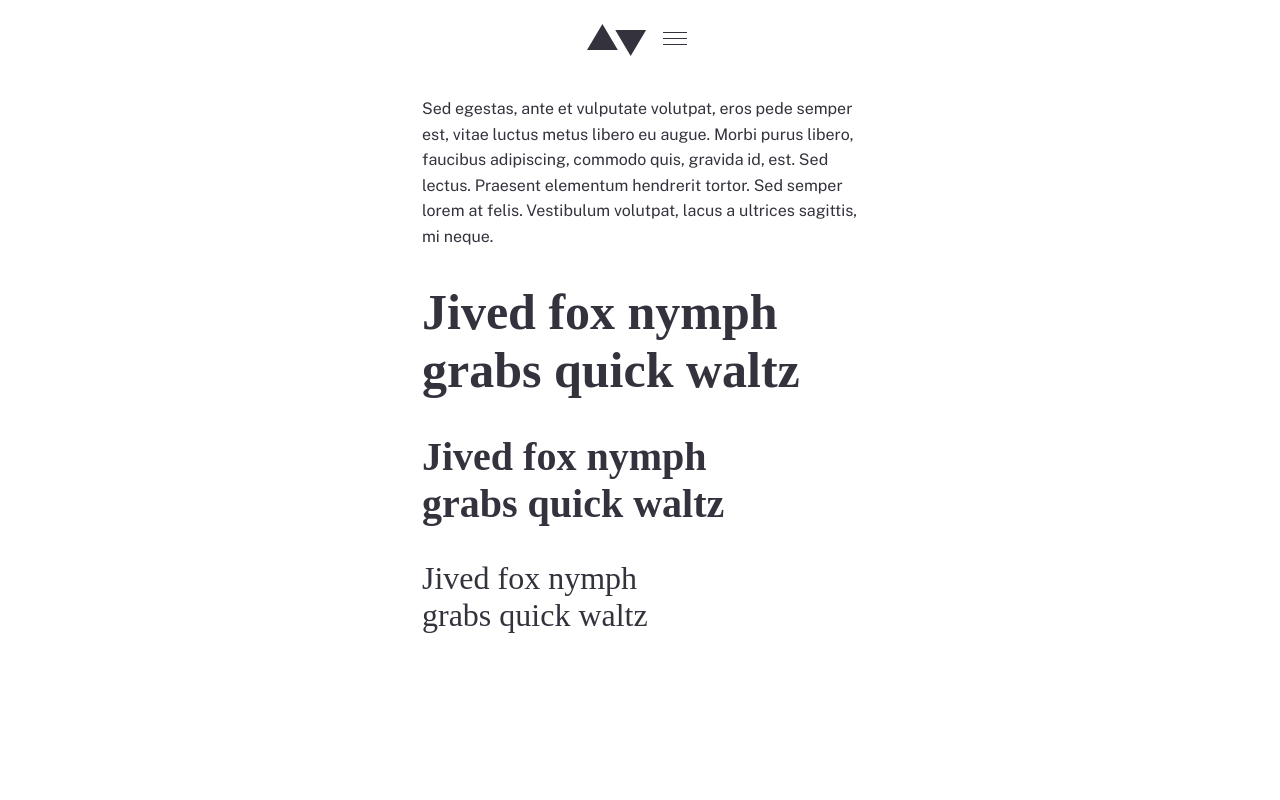
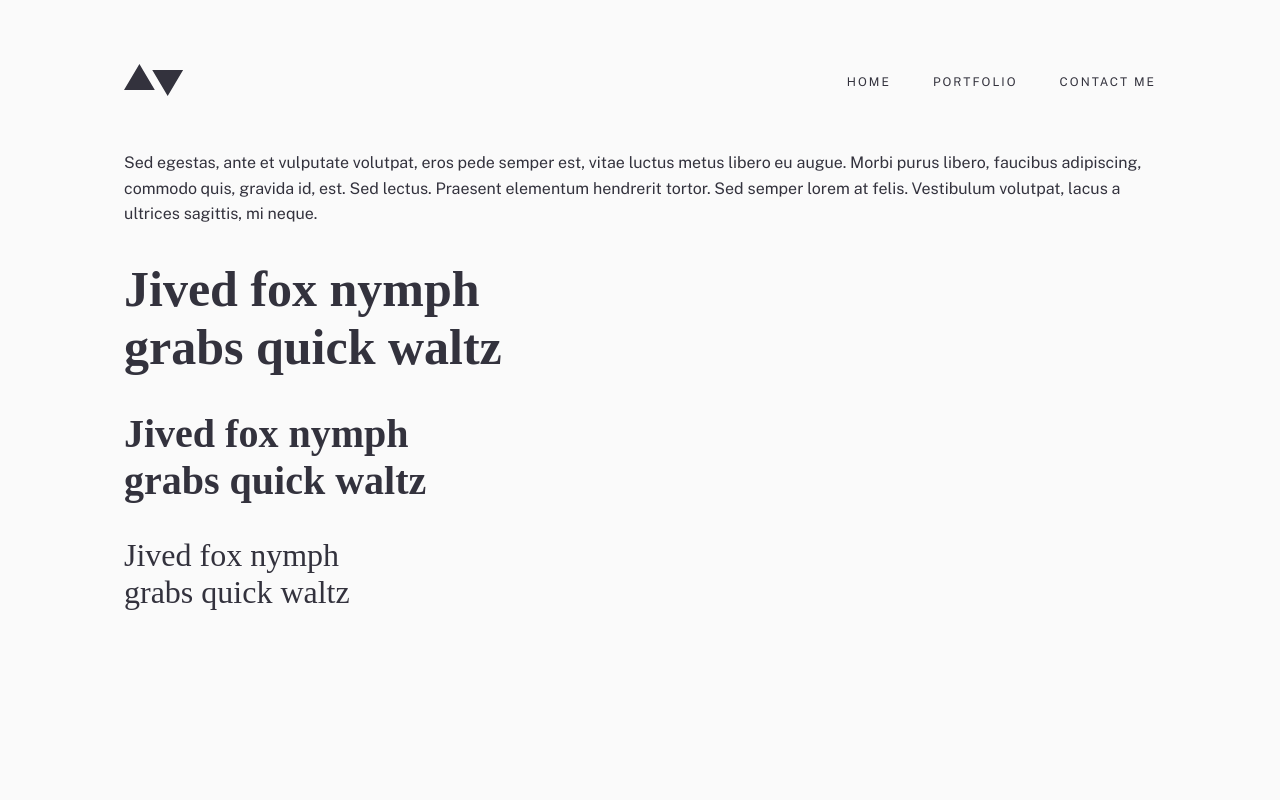
Before and after one commit to NicholasAnich/Simple-life-layout, a Next.js app: page / in a window 1280 px wide. Shown: the top 800 px of the page. Built offline with nearby package versions, Linux system fonts and the light colour scheme.

Commit message:
Made Header/Nav responsive for tablet and desktop
Might need to adjust layout for widescreens in the future

```diff
--- a/components/Header.module.css
+++ b/components/Header.module.css
@@ -1,5 +1,7 @@
 .container {
-    padding: 2em 0 2.5em 0;
+    /* padding: 2em 0 2.5em 0; */
+    padding: 0;
+    margin: 2em 0 2.5em 0;
 }
 
 .header {
@@ -14,20 +16,29 @@
 
 .nav {
     margin-left: auto;
+    display: none;
 }
+
+/*=================
+    Burger Menu
+===================*/
 
 .showMenu {
     display: flex;
     flex-direction: column;
     justify-content: center;
     align-items: center;
-    gap: 32px;
+    gap: 2em;
+
     padding: 0;
     position: absolute;
-    top: 80px;
-    right: 2em;
-    min-width: 233px;
-    min-height: 186px;
+
+    top: 5rem;
+    right: 2rem;
+
+    min-width: 14.5625rem;
+    min-height: 11.625rem;
+
     background-color: #33323d;
     color: white;
     list-style: none;
@@ -37,7 +48,7 @@
     padding: 0;
     text-decoration: none;
     text-transform: uppercase;
-    font-size: 12px;
+    font-size: 0.75rem;
     letter-spacing: 2px;
     color: white;
 }
@@ -46,9 +57,14 @@
     display: none;
 }
 
+/*========================
+    Regular Nav & Items
+  ========================*/
+
 .list {
     padding: 0;
     gap: 1em;
+    margin: 0;
     display: flex;
     list-style: none;
 }
@@ -65,8 +81,9 @@
     cursor: pointer;
     background: none;
     border: none;
-    /* border: 1px solid #000; */
 }
+
+/* Hiding & Revealing Nav Menus */
 
 .open {
     display: none;
@@ -76,8 +93,38 @@
     display: none;
 }
 
-@media (min-width: 1200px) {
+@media (min-width: 600px) {
     .container {
-        padding: 24px 165px;
+        /* padding: 4em 0 2.9375em 0; */
+        margin: 4em 0 2.9375em 0;
+    }
+
+    .menu {
+        display: none;
+    }
+
+    .nav {
+        display: contents;
+    }
+
+    .showMenu {
+        display: none;
+    }
+
+    .menuNav {
+        display: none;
+    }
+
+    .list {
+        gap: 2.625em;
     }
 }
+
+@media (min-width: 1000px) {
+    .container {
+        /* padding-bottom: 54px; */
+        padding: 0;
+        margin: 4em 0px 3.375em 0px;
+        /* margin: 1em; */
+    }
+}
--- a/styles/Home.module.css
+++ b/styles/Home.module.css
@@ -2,6 +2,14 @@
     /* width: 85%; */
     padding: 0 2em;
     margin: 0 auto;
-    max-width: 500px;
+    /* max-width: 500px; */
+    max-width: 1110px;
     min-height: 100vh;
 }
+
+@media (min-width: 600px) {
+    .container {
+        /* max-width: 768px; */
+        padding: 0 2.4375em;
+    }
+}
--- a/styles/globals.css
+++ b/styles/globals.css
@@ -1,5 +1,8 @@
 :root {
     --primary-font-color: #33323d;
+    --primary-bg-color: #fafafa;
+    --text-field: #eaeaeb;
+    --error: #f43030;
 }
 
 *,
@@ -13,6 +16,7 @@ body {
     padding: 0;
     font-family: "Public Sans" sans-serif;
     color: var(--primary-font-color);
+    background-color: var(--primary-bg-color);
 }
 
 p {
```
Also changed, not shown: components/header.tsx (+2 -2 lines).
